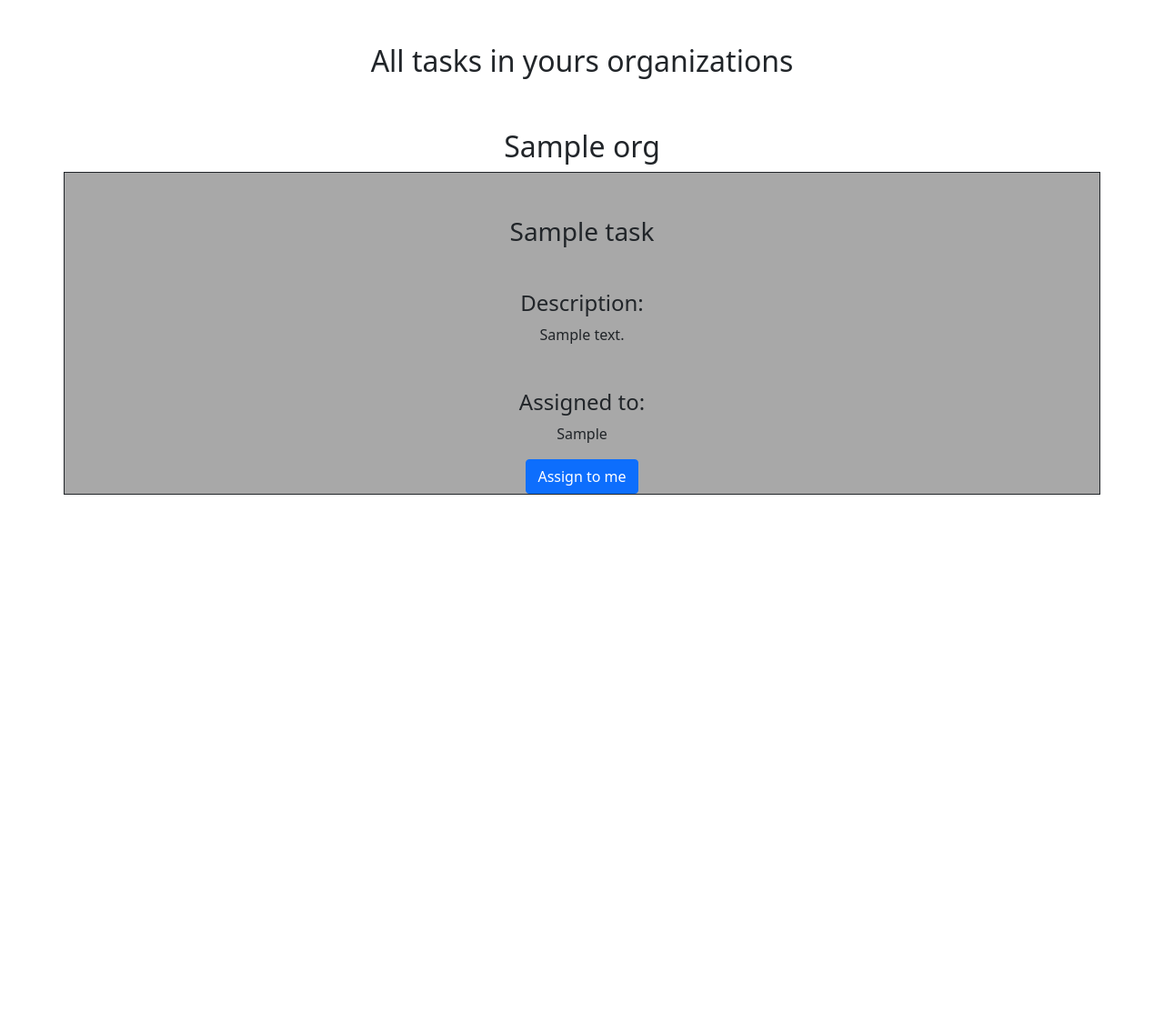
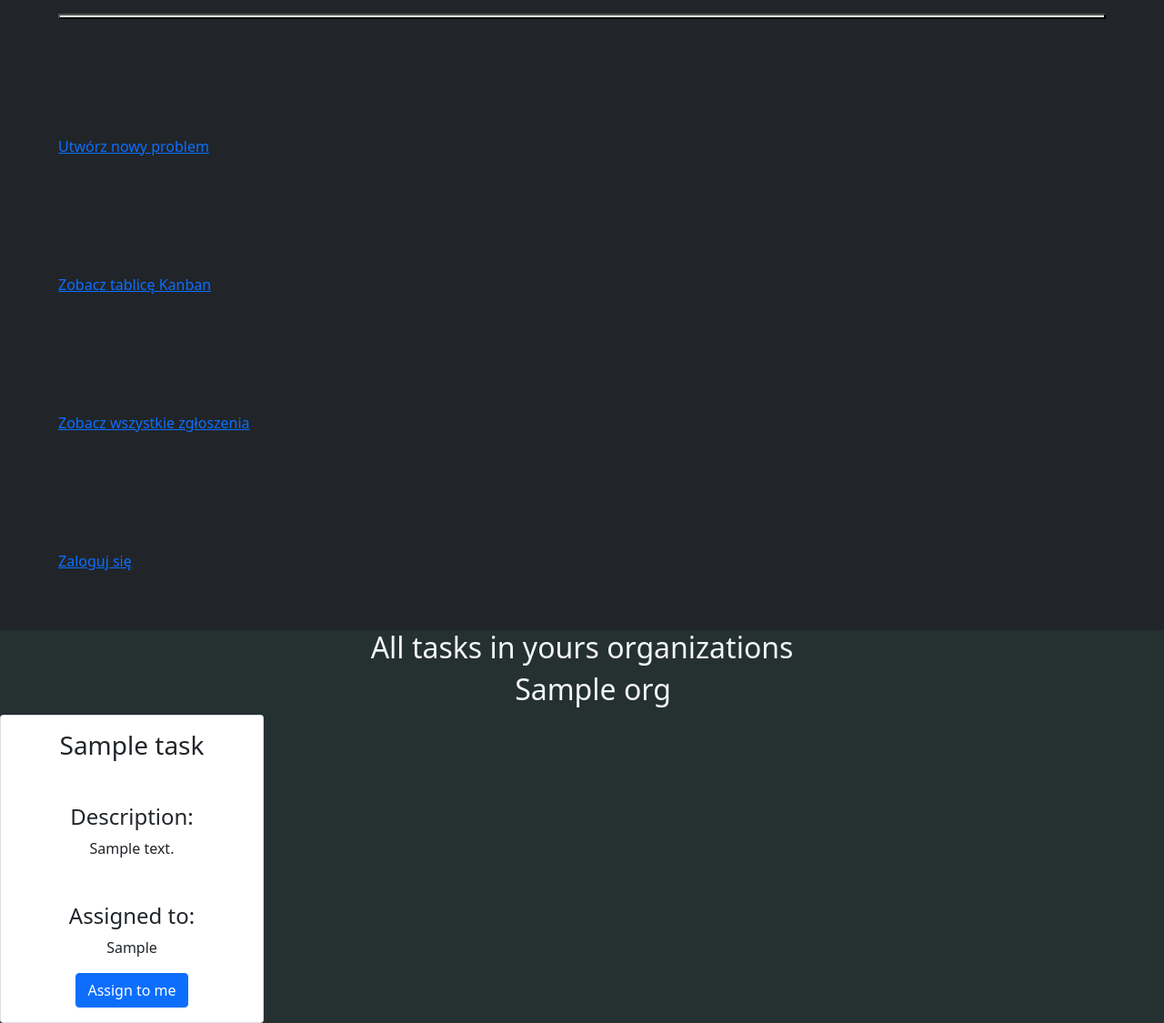
Before and after one commit to AdamJaworski/wwwijs, a Flask app: template templates/viev_all_tasks.html in a window 1280 px wide. Shown: the whole page at 91% size. Before the commit the page ends 544 px from the top, so only its background shows below. Run offline with Flask 3, Linux system fonts and the light colour scheme; the template is opened without the code that fills it: most values are stand-ins (such as "Sample title", 1, 10 or a date in 2020); parts of the project's set-up code (start-up, migrations or seed data) failed here and were passed over.

Commit message:
sidebar nie działa :'(

```diff
--- a/static/css/style_viev_all_tasks.css
+++ b/static/css/style_viev_all_tasks.css
@@ -1,4 +1,53 @@
-.col {
-    border: 1px solid;
-    background-color: #a8a8a8
-}
+html{
+    height: 100%;
+  }
+
+  * {
+      box-sizing: content-box;
+  }
+  .main_header{
+    background: rgb(37, 48, 49);
+    text-align: center;
+    display: flex;
+    flex-direction: column;
+  }
+
+  .main_section {
+    height: 100%;
+    background: rgb(37, 48, 49);
+    display: flex;
+    flex-direction: column;
+  }
+
+  .main_section .side_panel {
+    height: 100%;
+    width: 10%;
+    text-align: center;
+    background: #212529;
+    display: flex;
+    flex-direction: column;
+    align-items: center;
+  }
+
+  .side_panel {
+    display: flex;
+    flex-direction: column;
+    background: #212529;
+  }
+
+  .side_panel > * {
+    margin: 5%;
+  }
+
+  .side_panel > *:first-child {
+      margin-top: 15px;
+  }
+
+  .card {
+    width: 18rem
+  }
+
+  .header{
+    color: rgb(243, 246, 246);
+
+  }
--- a/templates/dashboard.html
+++ b/templates/dashboard.html
@@ -13,7 +13,7 @@
     <div class="side_panel">
         <button id="profile" class="button"></button>
         <a href="/create_new_issue">Utwórz nowy problem</a>
-        <a href="/see_canban_board">Zobacz tablicę Kanban</a>
+        <a href="/dashboard">Zobacz tablicę Kanban</a>
         <a href="/viev_all_tasks">Zobacz wszystkie zgłoszenia</a>
         <a href="/login">Zaloguj się</a>
         <div class="div_button" onclick="openJoinOrgModal('create')">Stwórz organizację</div>
--- a/templates/viev_all_tasks.html
+++ b/templates/viev_all_tasks.html
@@ -13,27 +13,45 @@
     <link rel="stylesheet" href="{{ url_for('static', filename='css/style_viev_all_tasks.css') }}">
 </head>
 
-<body>
-    <div class="container" style="text-align: center;">
-
-        <h2 class="mt-5">All tasks in yours organizations</h2>
+<body class="viev_all_tasks">
+    <div class="side_panel">
+        <button id="profile" class="button"></button>
+        <a href="/create_new_issue">Utwórz nowy problem</a>
+        <a href="/dashboard">Zobacz tablicę Kanban</a>
+        <a href="/viev_all_tasks">Zobacz wszystkie zgłoszenia</a>
+        <a href="/login">Zaloguj się</a>
+        <!---
+        <div class="div_button" onclick="openJoinOrgModal('create')">Stwórz organizację</div>
+        <div class="div_button" onclick="openJoinOrgModal('join')">Dołącz do organizacji</div>
+        <div class="org_table" id="org_table"></div>
+        -->
+    </div>
+    <div class="main_header">
+        <h2 class="header">All tasks in yours organizations</h2>
+    </div>
+<div class="main_section" id="main_section" style="text-align: center;">
         {% for org in database.get_user_orgs(username) %}
-        <div class="row">
-            <h2 class="mt-5"> {{ org }} </h2>
+        <div class="row" class="row align-items-start">
+            <h2 class="header"> {{ org }} </h2>
             {% for task in database.get_tasks_for_organization(org) %}
             <div class="col">
-                <h3 class="mt-5"> {{task.title}}</h3>
-                <h4 class="mt-5"> Description:</h4>
-                <p>{{ task.description }} </p>
-                <h4 class="mt-5"> Assigned to:</h4>
-                <p>{{ database.get_users_from_task(task.task_id) }} </p>
-                <form method="POST" action="/viev_all_tasks">
-                    <button type="submit" name="assign_button" value="{{task.task_id}}" class="btn btn-primary">Assign to me</button>
-                </form>
-
+                <div class="card">
+                    <div class="card-body">
+                        <h3 class="card-title"> {{task.title}}</h3>
+                        <h4 class="mt-5"> Description:</h4>
+                        <p class="card-text">{{ task.description }} </p>
+                        <h4 class="mt-5"> Assigned to:</h4>
+                        <p>{{ database.get_users_from_task(task.task_id) }} </p>
+                        <form method="POST" action="/viev_all_tasks">
+                            <button type="submit" name="assign_button" value="{{task.task_id}}"
+                                class="btn btn-primary">Assign to me</button>
+                        </form>
+                    </div>
+                </div>
             </div>
 
             {% endfor %}
         </div>
         {% endfor %}
+    </div>
 </body>
```
